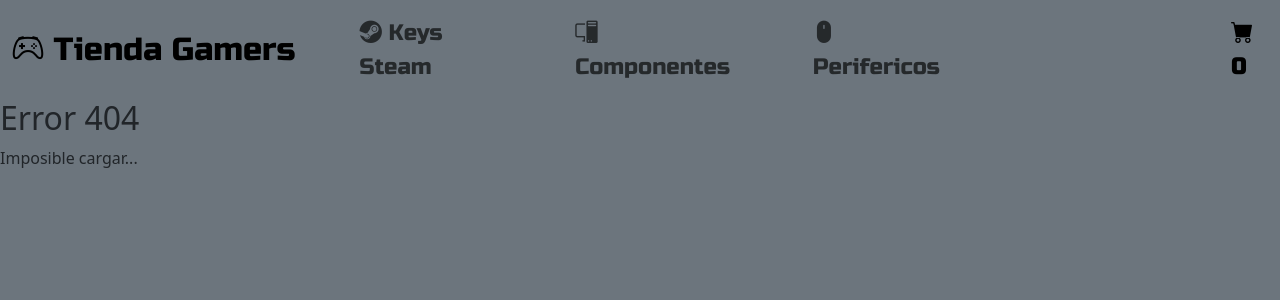
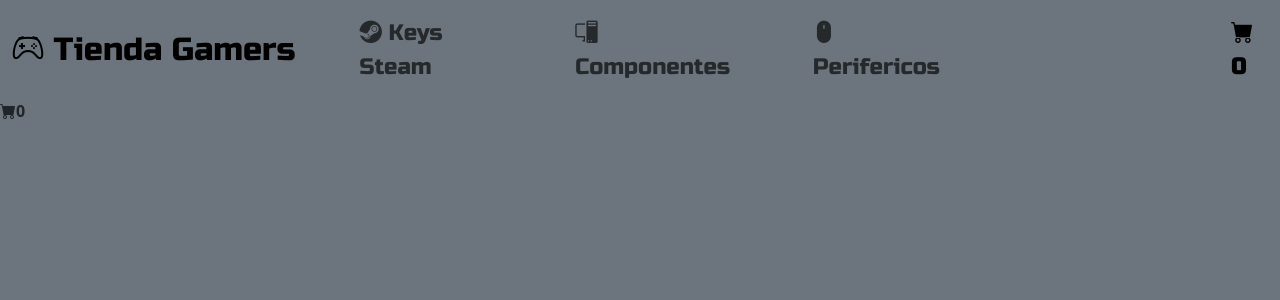
Before and after one commit to TomasGon1/ProyectoFinal-ReactJs, a React (Create React App) app: page /cart in a window 1280 px wide. Before the commit this address had no page. Shown: the top 300 px of the page. Built offline with nearby package versions, Linux system fonts and the light colour scheme; a web font is replaced by a local one.

Commit message:
proyecto-ecomm

```diff
--- a/src/App.js
+++ b/src/App.js
@@ -14,7 +14,7 @@ function App() {
           <Route path="/" element={<ItemListContainer />} />
           <Route path="/category/:id" element={<ItemListContainer />} />
           <Route path="/item/:id" element={<ItemDetailConteiner />} />
-          <Route parth="/cart" element={<CartWidget />} />
+          <Route path="/cart" element={<CartWidget />} />
           <Route path="*" element={<Error404 />} />
         </Routes>
       </BrowserRouter>
--- a/src/components/Error404.js
+++ b/src/components/Error404.js
@@ -1,12 +1,15 @@
-import React from 'react'
+import React from "react";
+import { Link } from "react-router-dom";
 
 const Error404 = () => {
   return (
     <div>
-      <h2>Error 404</h2>
-      <p>Imposible cargar...</p>
+      <Link to={"*"}>
+        <h2>Error 404</h2>
+        <p>Imposible cargar...</p>
+      </Link>
     </div>
-  )
-}
+  );
+};
 
-export default Error404
+export default Error404;
```
